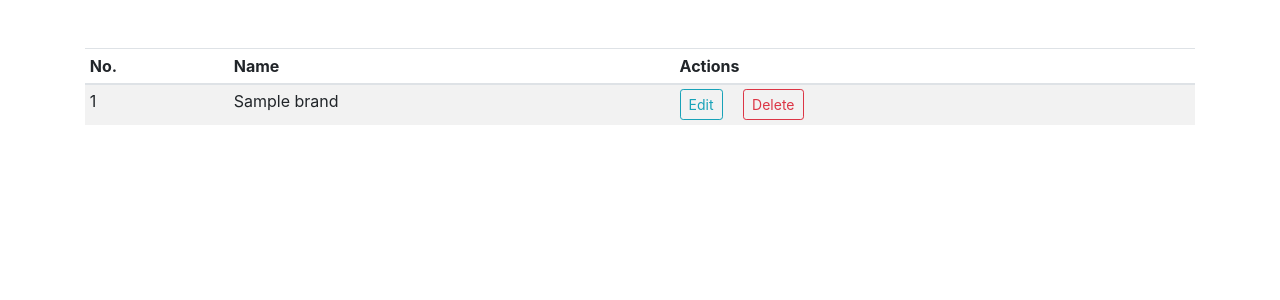
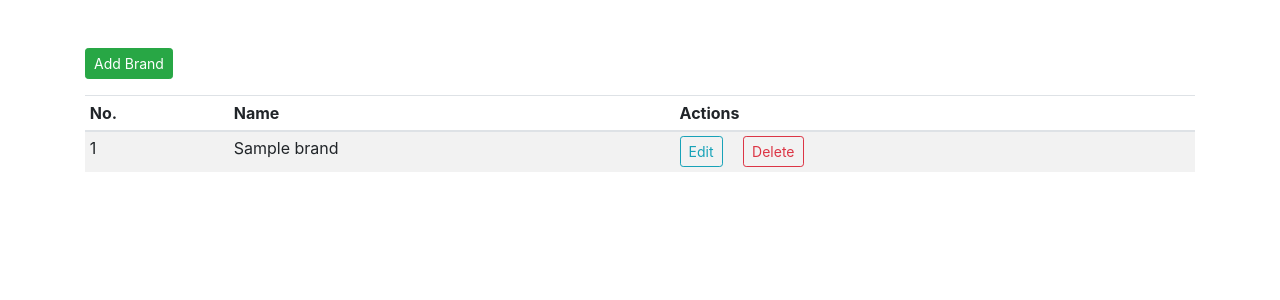
Before and after one commit to prime2911/liquor-store-ecommerce-website, a Flask app: page /brands in a window 1280 px wide. Shown: the part 56-356 px from the top of the page. Run offline with Flask 2, Linux system fonts and the light colour scheme; the visitor is signed in with stand-in values (Sample User, id 1); tables that the repository leaves empty hold one stand-in row (values such as "Sample post"); some libraries are stand-ins or nearby versions.

Commit message:
Update brands.html

```diff
--- a/shop/templates/admin/brands.html
+++ b/shop/templates/admin/brands.html
@@ -35,6 +35,7 @@
   </nav>
 </div>
 <div class="container mt-5">
+  <a href="{{ url_for('add_brand') }}" class="btn btn-sm btn-success mb-3">Add Brand</a>
   <table class="table table-sm table-condensed table-striped table-hover">
       <thead>
           <th>No.</th>
```
Lines whose indentation alone changed are shown as unchanged.
